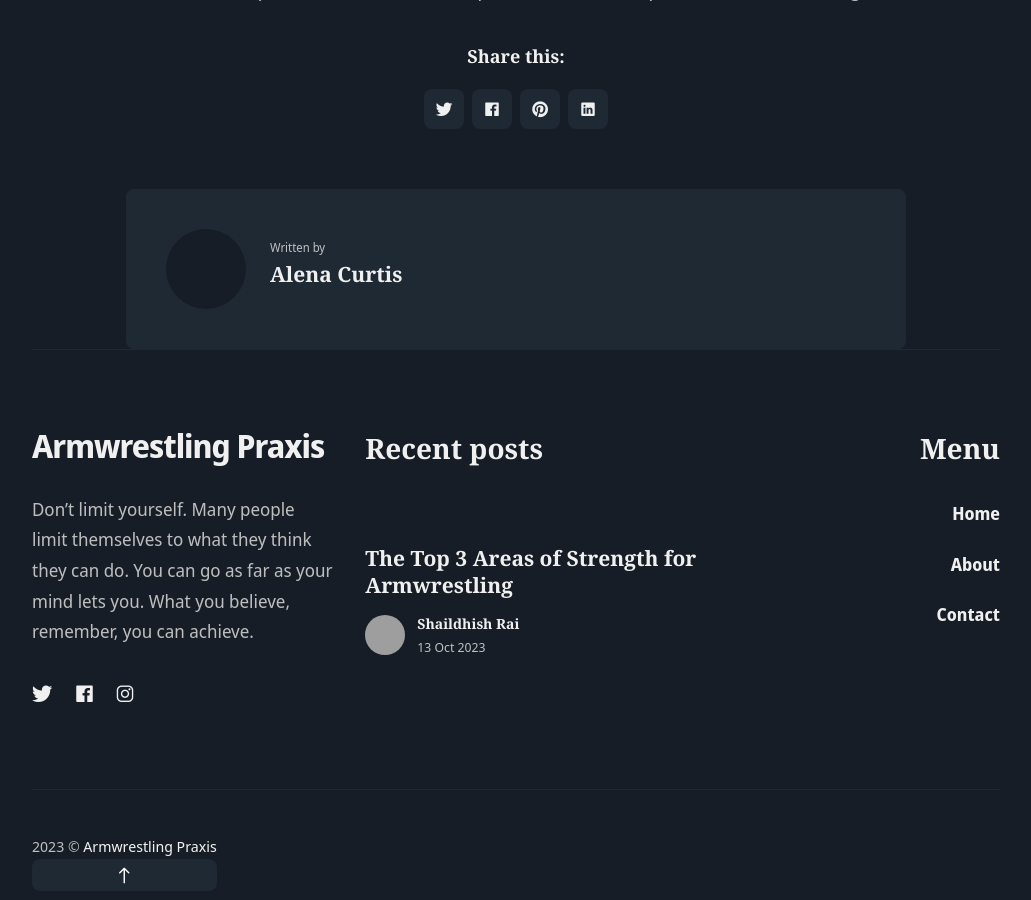
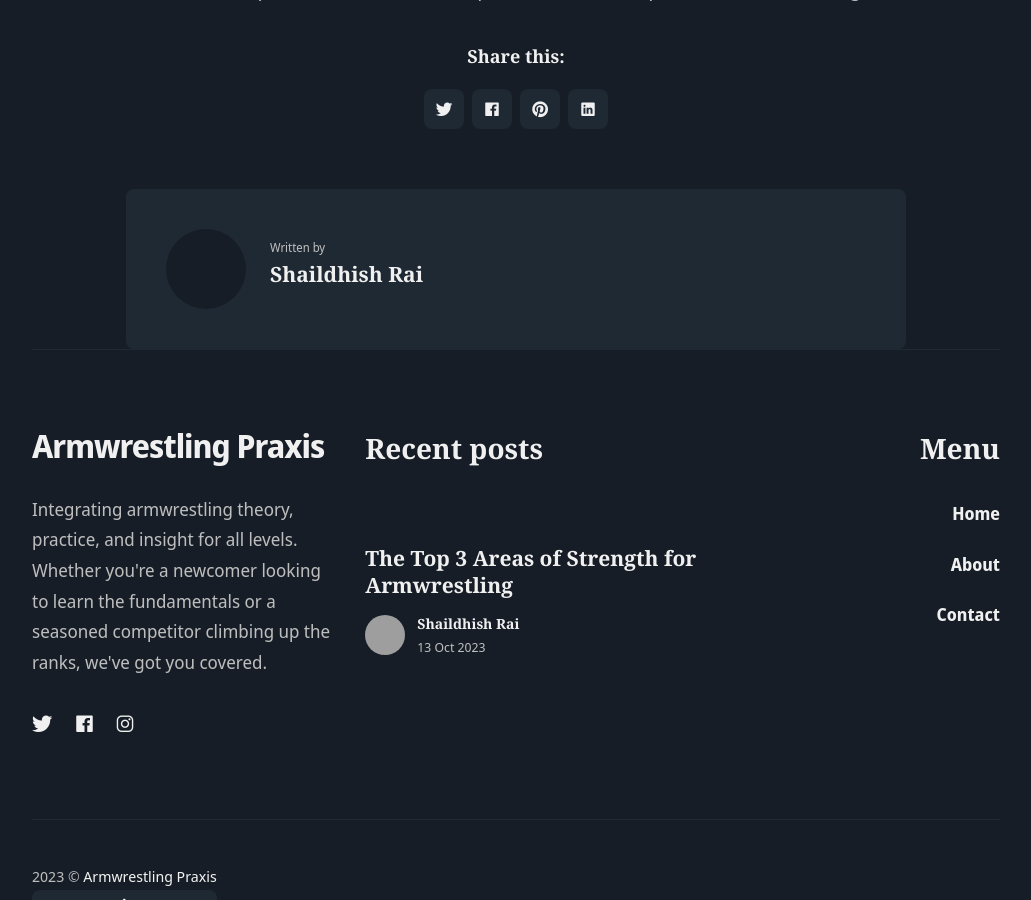
Before and after one commit to physicalrobot/awpraxis, a Jekyll site: the page built from roughdraft/2021-11-11-the-purpose-of-our-lives-is-to-be-happy.markdown, in a window 1280 px wide and 900 px high, scrolled down 5002 px. Shown: the whole window, without its empty margins (124-1155 px from the left). Built offline with Jekyll 4.4.1, drawn with Linux system fonts in a browser that asks for light colours; nearby versions of some CDN libraries; some of the changed lines change nothing that is shown; some of the changed text lies outside the part shown; grey boxes are pictures that could not be loaded.

Commit message:
random changes

```diff
--- a/_data/settings.yml
+++ b/_data/settings.yml
@@ -39,16 +39,16 @@
 hero:
   enable: true
   hero__title: Armwrestling Praxis
-  hero__description:
+  hero__description: Integrating armwrestling theory, practice, and insight.
   hero__image: /images/mevsisai_authorpic.png
 
 
 #-------------------------------
 # Author Global Settings
 author:
-  author__name: Alena Curtis
-  author__bio: I’m a published content creator, brand copywriter, photographer, and social media content creator and manager. I help brands connect with their customers by developing engaging content that entertains, educates, and offers value to their audience.
-  author__avatar: /images/01-1.jpg
+  author__name: Shaildhish Rai
+  author__bio: Competitive armwrestler and writer.
+  author__avatar: /images/mevsisai_authorpic.png
 
 
 #-------------------------------
@@ -74,15 +74,15 @@
 
 
 #-------------------------------
-# Author Section Settings
+# About AW Praxis Section Settings (This used to be the "About Author Section" hence all of the author variables)
 author__section:
   enable: true
-  author__section__title: Hello, my name is Alena. I’m reviewer and content creator.
-  author__section__description: I’m a published content creator, brand copywriter, photographer, and social media content creator and manager. I help brands connect with their customers by developing engaging content that entertains, educates, and offers value to their audience.
-  aurhor__section__button__text: More About Me
+  author__section__title: The Origins of Armwrestling Praxis
+  author__section__description: The word "Praxis" refers to a process whereby an idea or theory is applied in the real world. At Armwrestling Praxis, our mission is to create engaging, informative, and value-rich content that educates the wider armwrestling community and inspires action and application above all else.
+  aurhor__section__button__text: More About Us
   aurhor__section__button__link: /about
-  author__section__big__image:
-  author__section__small__image:
+  author__section__big__image: /images/Shot by Jackson Ruckar - 71.jpg
+  author__section__small__image: /images/Shot by Jackson Ruckar - 82.jpg
 
 
 #-------------------------------
@@ -100,8 +100,7 @@
 
 #-------------------------------
 # Footer Settings
-footer__description: Don’t limit yourself. Many people limit themselves to what they think they can do. You can go as far as your mind lets you. What you believe, remember, you can achieve.
-
+footer__description: Integrating armwrestling theory, practice, and insight for all levels. Whether you're a newcomer looking to learn the fundamentals or a seasoned competitor climbing up the ranks, we've got you covered.
 
 # Social Links
 social:
```
